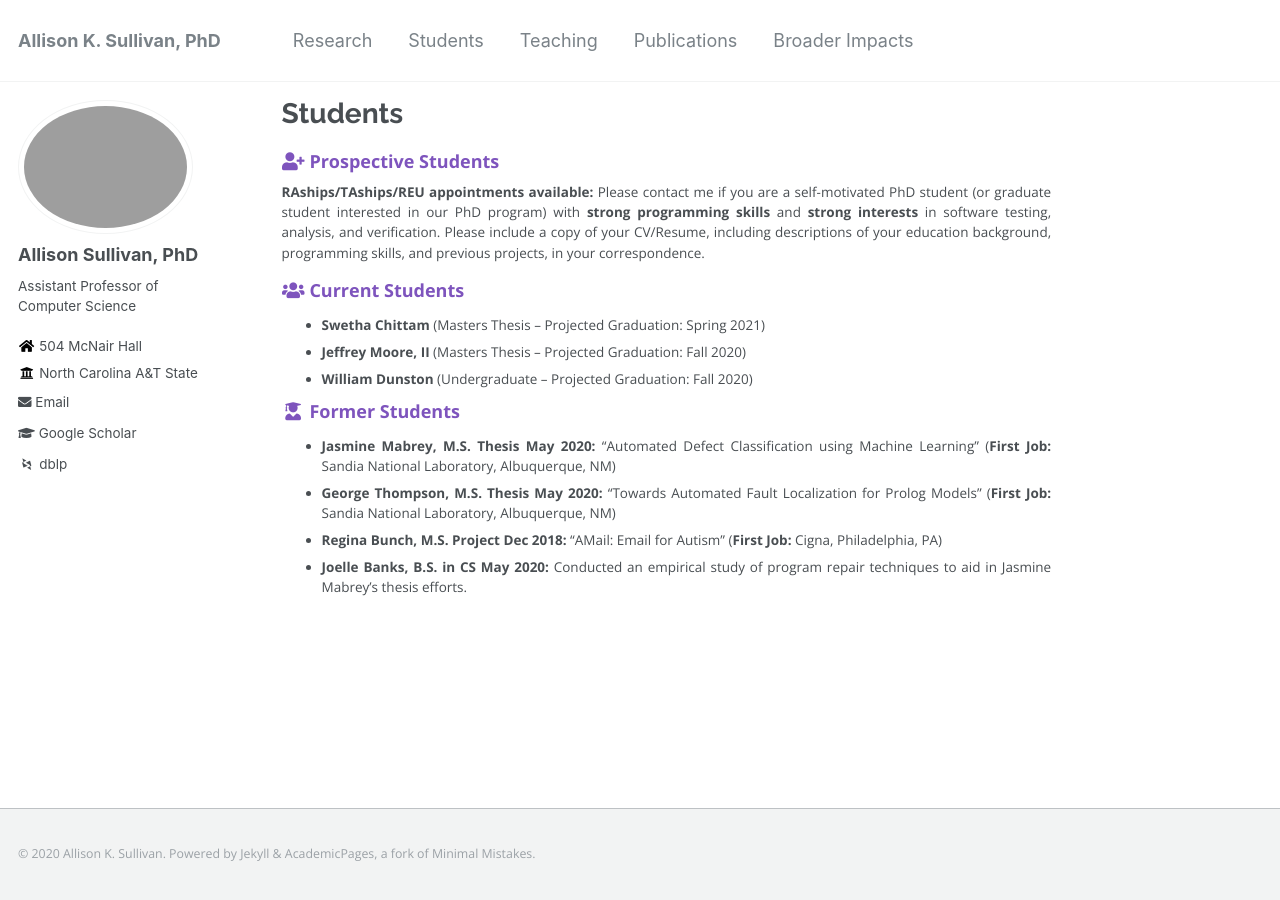
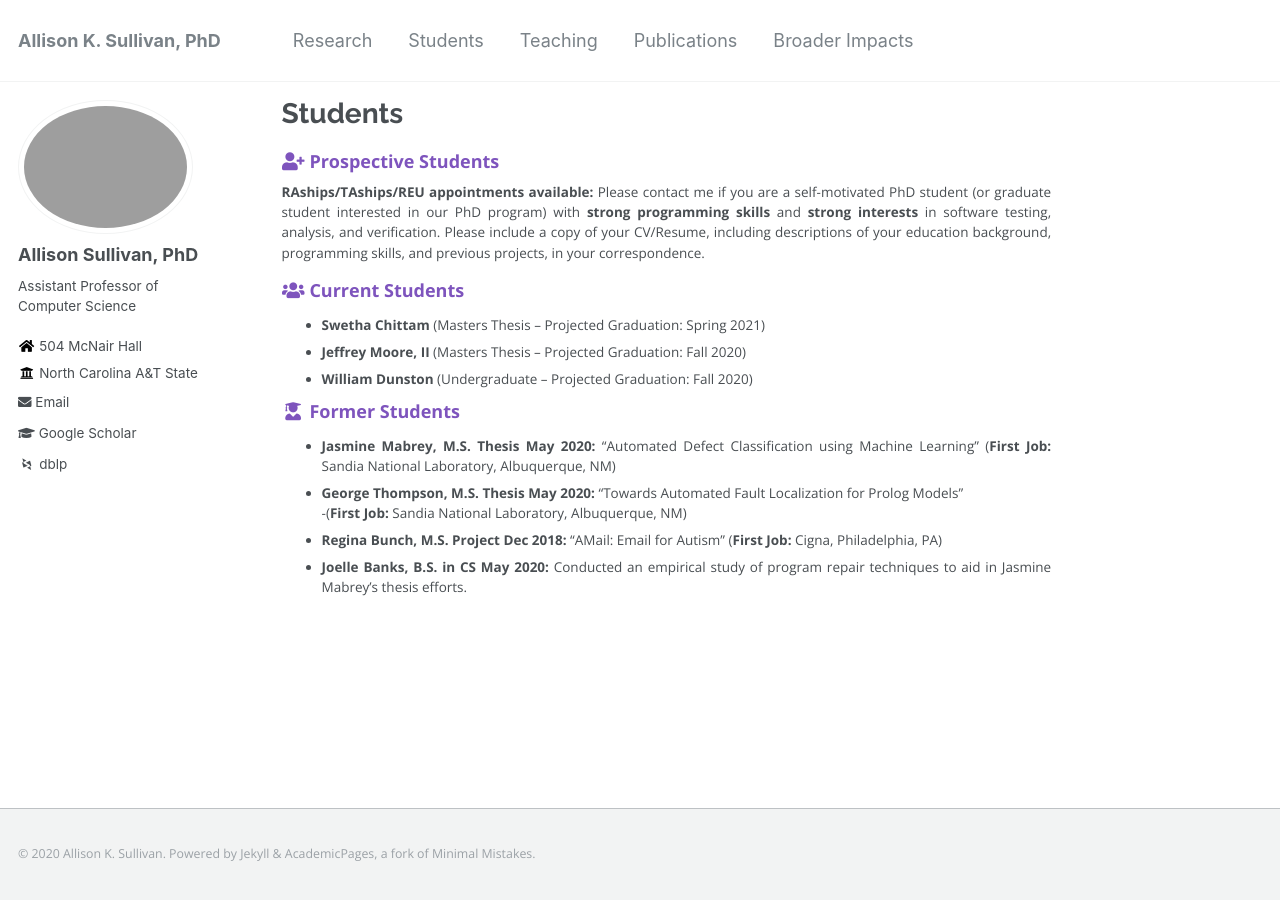
Before and after one commit to Allisonius/allisonius.github.io, a Jekyll site: the page built from _pages/students.md, in a window 1280 px wide. Built offline with Jekyll 4.4.1, drawn with Linux system fonts in a browser that asks for light colours; some web fonts are replaced.

```diff
--- a/_pages/students.md
+++ b/_pages/students.md
@@ -16,6 +16,6 @@ author_profile: true
 
 ### <i class="fa fa-fw fa-user-graduate" aria-hidden="true"></i> Former Students
 * **Jasmine Mabrey, M.S. Thesis May 2020:** "Automated Defect Classification using Machine Learning" (**First Job:** Sandia National Laboratory, Albuquerque, NM)
-* **George Thompson, M.S. Thesis May 2020:** "Towards Automated Fault Localization for Prolog Models" (**First Job:** Sandia National Laboratory, Albuquerque, NM)
+* **George Thompson, M.S. Thesis May 2020:** "Towards Automated Fault Localization for Prolog Models" <br>-(**First Job:** Sandia National Laboratory, Albuquerque, NM)
 * **Regina Bunch, M.S. Project Dec 2018:** "AMail: Email for Autism" (**First Job:** Cigna, Philadelphia, PA)
 * **Joelle Banks, B.S. in CS May 2020:** Conducted an empirical study of program repair techniques to aid in Jasmine Mabrey's thesis efforts.
```
